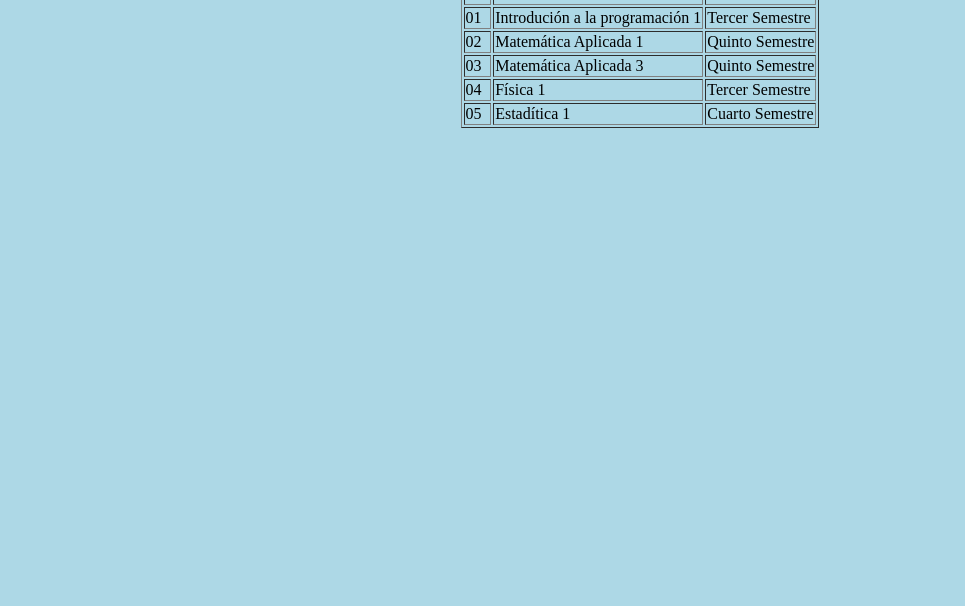
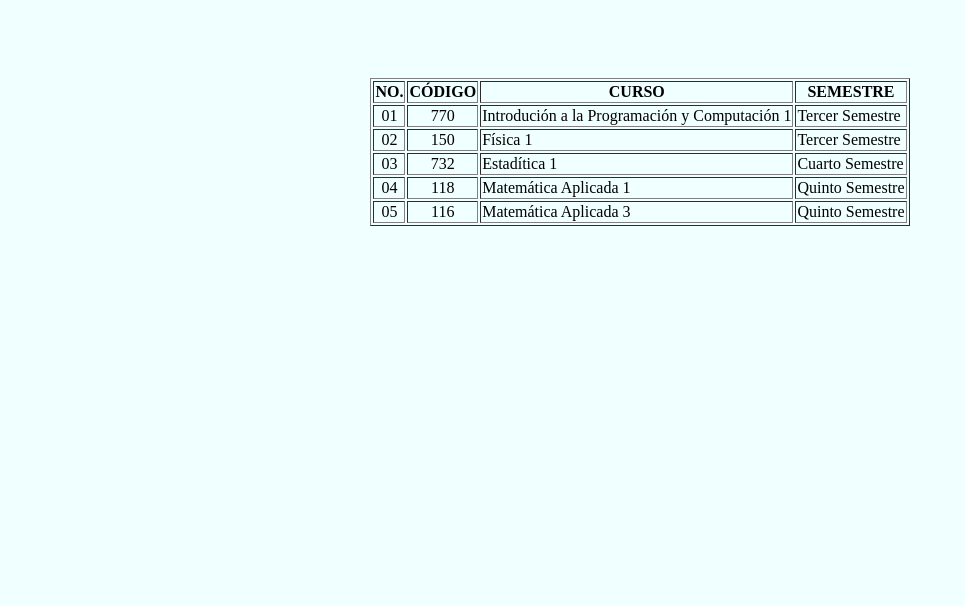
Before and after one commit to Oliver041999/-IPC1-Tarea1_202002019, a plain HTML site: page index.html in a window 1280 px wide. Shown: the part 194-800 px from the top of the page, without its empty margins (0-965 px from the left). Drawn offline with Linux system fonts and the light colour scheme.

Commit message:
Actualización de códigos

```diff
--- a/index.html
+++ b/index.html
@@ -5,46 +5,55 @@
  	<meta name="viewport" content="width=device-width, initial-scale=1">
  	<title>Tarea 01</title>
  </head>
- <body style="background-color: lightblue;">
-
-    <h1>Nombre: Oliverio Macz Coc</h1>
-    <h1>Carné: 202002019</h1>
-
+ <body style="background-color: #F0FFFF;">
     <br>
     <br>
-
+    <br>
     <center>
-
+        <h1>Nombre: Oliverio Macz Coc</h1>
+        <h1>Carné: 202002019</h1>
+    </center>
+    <br>
+    <br>
+    <br>
+    <br>
+    <center>
         <table border="1px">
         <tr>
-            <td><b>No.</b></td>
-            <td><b>Curso</b></td>
-            <td><b>Semestre</b></td>
+            <td><center><b>NO.</b></center></td>
+            <td><center><b>CÓDIGO</b></center></td>
+            <td><center><b>CURSO</b></center></td>
+            <td><center><b>SEMESTRE</b></center></td>
         </tr>
         <tr>
-            <td>01</td>
-            <td>Introdución a la programación 1</td>
+            <td><center>01</center></td>
+            <td><center>770</center></td>
+            <td>Introdución a la Programación y Computación 1</td>
             <td>Tercer Semestre</td>
         </tr>
         <tr>
-            <td>02</td>
+            <td><center>02</center></td>
+            <td><center>150</center></td>
+            <td>Física 1</td>
+            <td>Tercer Semestre</td>
+        </tr>
+        <tr>
+            <td><center>03</center></td>
+            <td><center>732</center></td>
+            <td>Estadítica 1</td>
+            <td>Cuarto Semestre</td>
+        </tr>
+        <tr>
+            <td><center>04</center></td>
+            <td><center>118</center></td>
             <td>Matemática Aplicada 1</td>
             <td>Quinto Semestre</td>
         </tr>
         <tr>
-            <td>03</td>
+            <td><center>05</center></td>
+            <td><center>116</center></td>
             <td>Matemática Aplicada 3</td>
             <td>Quinto Semestre</td>
-        </tr>
-        <tr>
-            <td>04</td>
-            <td>Física 1</td>
-            <td>Tercer Semestre</td>
-        </tr>
-        <tr>
-            <td>05</td>
-            <td>Estadítica 1</td>
-            <td>Cuarto Semestre</td>
         </tr>
     </table>
     </center>
```
